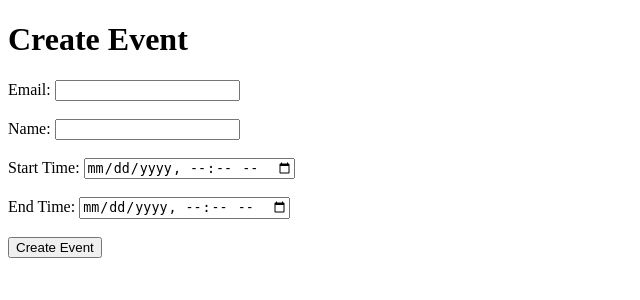
After one commit to dipcb05/new_try1, a Django app: page /create_event_page/ in a window 1280 px wide. The commit adds this page. Shown: the top 300 px of the page, without its empty margins (0-640 px from the left). Run offline with Django 4.2, Linux system fonts and the light colour scheme; a user stored in the database is signed in.

Commit message:
create event init code

```diff
--- /dev/null
+++ b/app1/templates/create_event.html
@@ -0,0 +1,21 @@
+<!DOCTYPE html>
+<html>
+<head>
+    <title>Create Event</title>
+</head>
+<body>
+    <h1>Create Event</h1>
+    <form method="post" action="{% url 'create_event' %}">
+        {% csrf_token %}
+        <label for="attendee_email">Email:</label>
+        <input type="email" id="attendee_email" name="attendee_email"><br><br>
+        <label for="attendee_name">Name:</label>
+        <input type="text" id="attendee_name" name="attendee_name"><br><br>
+        <label for="start_time">Start Time:</label>
+        <input type="datetime-local" id="start_time" name="start_time"><br><br>
+        <label for="end_time">End Time:</label>
+        <input type="datetime-local" id="end_time" name="end_time"><br><br>
+        <button type="submit">Create Event</button>
+    </form>
+</body>
+</html>
--- a/project1/templates/home.html
+++ b/app1/templates/home.html
@@ -14,7 +14,7 @@
 
         <nav>
             <div class="nav-wrapper"style="background-color: teal">
-              <a href="#" class="brand-logo">Django-Allauth</a>
+              <a href="#" class="brand-logo">Sample</a>
             </div>
           </nav>
         <h3 style=center>Welcome Home</h3>
--- a/app1/urls.py
+++ b/app1/urls.py
@@ -3,4 +3,6 @@ from . import views
 
 urlpatterns = [
 path('', views.homepage, name='homepage'),
+path('create_event_page/', views.create_event_page, name='create_event_page'),
+path('create_event/', views.create_event, name='create_event'),
 ]
--- a/app1/views.py
+++ b/app1/views.py
@@ -1,5 +1,73 @@
-from django.shortcuts import render
+import datetime
+import json
+import os
+from django.http import HttpResponse, JsonResponse
+from django.shortcuts import render, redirect
+from django.views.decorators.csrf import csrf_exempt
+from google.oauth2.credentials import Credentials
+from googleapiclient.discovery import build
+from googleapiclient.errors import HttpError
+from googleapiclient.discovery import build
 
 def  homepage(request):
-    return  render(request=request,
-    template_name= 'home.html',)
+    if request.user.is_authenticated:
+        return  render(request=request, template_name= 'home.html',)
+    else:
+        return redirect('account_login')
+
+def  create_event_page(request):
+    if request.user.is_authenticated:
+        return  render(request=request, template_name= 'create_event.html',)
+    else:
+        return redirect('account_login')
+
+@csrf_exempt
+def create_event(request):
+    if request.method == 'POST':
+        attendee_email = request.POST.get('attendee_email')
+        attendee_name = request.POST.get('attendee_name')
+        start_time = datetime.datetime.strptime(request.POST.get('start_time'), '%Y-%m-%d %H:%M:%S')
+        end_time = datetime.datetime.strptime(request.POST.get('end_time'), '%Y-%m-%d %H:%M:%S')
+
+        # Create Google Calendar event
+        credentials = Credentials.from_authorized_user_info(request.session['google_auth'])
+        service = build('calendar', 'v3', credentials=credentials)
+        event = {
+            'summary': 'Meeting with {}'.format(attendee_name),
+            'location': 'Virtual',
+            'description': 'Meeting with {} at {}.'.format(attendee_name, start_time.strftime('%m/%d/%Y %I:%M %p')),
+            'start': {
+                'dateTime': start_time.strftime('%Y-%m-%dT%H:%M:%S'),
+                'timeZone': 'America/Los_Angeles',
+            },
+            'end': {
+                'dateTime': end_time.strftime('%Y-%m-%dT%H:%M:%S'),
+                'timeZone': 'America/Los_Angeles',
+            },
+            'attendees': [
+                {'email': attendee_email},
+            ],
+            'reminders': {
+                'useDefault': True,
+            },
+        }
+        event = service.events().insert(calendarId='primary', body=event).execute()
+
+        # Create Google Meeting
+        conference_request = {
+            'requestId': 'random-id',
+            'conferenceSolutionKey': {
+                'type': 'hangoutsMeet'
+            },
+            'status': {
+                'statusCode': 'success'
+            }
+        }
+        conference = service.events().createConference(calendarId='primary', eventId=event['id'], body=conference_request).execute()
+        conference_id = conference['conferenceData']['entryPoints'][0]['uri']
+
+        # Return JSON response with Google Meeting link
+        response_data = {'google_meeting_link': conference_id}
+        return JsonResponse(response_data, status=200)
+    else:
+        return JsonResponse({'error': 'Invalid request method.'}, status=405)
```
Also changed, not shown: project1/settings.py (+0 -57 lines), db.sqlite3.
